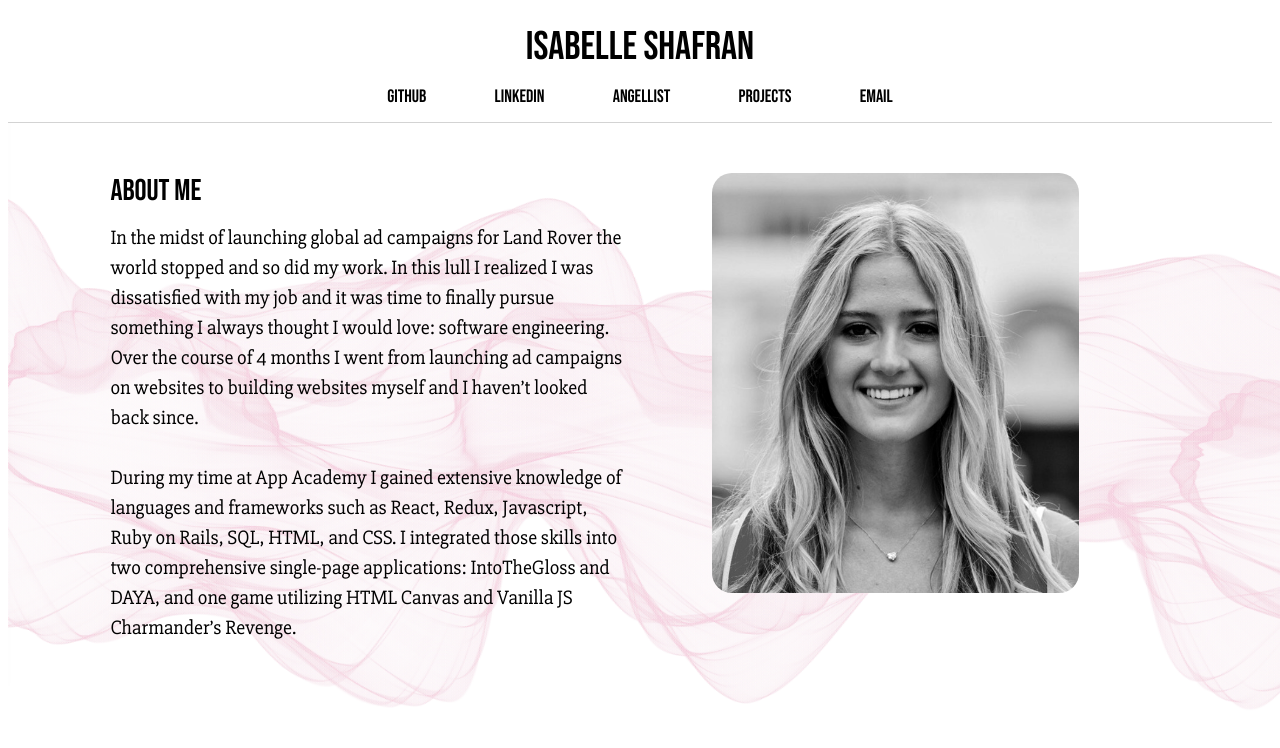
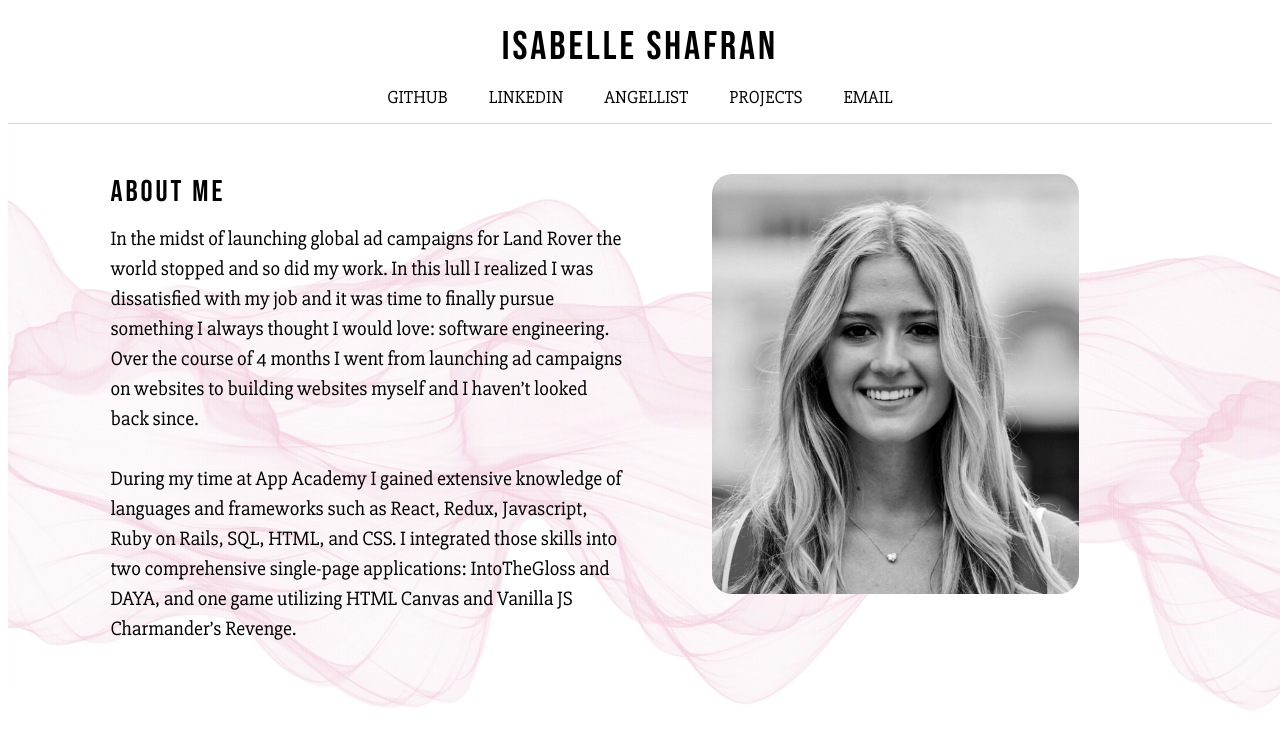
Before and after one commit to Isabelleshafran/isabelle, a React (Create React App) app: page /#/ in a window 1280 px wide. Shown: the top 748 px of the page. Built offline with nearby package versions, Linux system fonts and the light colour scheme.

Commit message:
update styling

```diff
--- a/src/components/navbar.js
+++ b/src/components/navbar.js
@@ -9,11 +9,11 @@ const Navbar = () => {
         <Link to={'/'}><div className="isabelle">ISABELLE SHAFRAN</div></Link>
 
         <div className="links">
-          <a target="_blank" rel="noreferrer" href="http://www.github.com/isabelleshafran">Github</a>
-          <a target="_blank" rel="noreferrer" href="https://www.linkedin.com/in/isabelleshafran/">Linkedin</a>
-          <a target="_blank" rel="noreferrer" href="https://angel.co/u/isabelle-shafran">AngelList</a>
-          <Link to={'/projects'}>Projects</Link>
-          <a target="_blank" rel="noreferrer" href="mailto:isabelle.shafran@gmail.com">Email</a>
+          <a target="_blank" rel="noreferrer" href="http://www.github.com/isabelleshafran">GITHUB</a>
+          <a target="_blank" rel="noreferrer" href="https://www.linkedin.com/in/isabelleshafran/">LINKEDIN</a>
+          <a target="_blank" rel="noreferrer" href="https://angel.co/u/isabelle-shafran">ANGELLIST</a>
+          <Link to={'/projects'}>PROJECTS</Link>
+          <a target="_blank" rel="noreferrer" href="mailto:isabelle.shafran@gmail.com">EMAIL</a>
         </div>
       </div>
     );
--- a/src/stylesheets/navbar.scss
+++ b/src/stylesheets/navbar.scss
@@ -8,6 +8,8 @@
 .isabelle {
     color: black;
     font-family: "Bebas Neue";
+    letter-spacing: 3px;
+
     font-size: 40px;
     display: flex;
     margin-bottom: 15px;
@@ -16,7 +18,8 @@
 
 
 .links {
-    font-family: "Bebas Neue";
+    font-family: "Slabo 27px";
+
     display: flex;
     flex-direction: row;
     justify-content: space-between;
@@ -37,6 +40,5 @@ a {
 }
 .links > a:hover {
     font-weight: bold;
-    text-decoration: underline;
-    color: #edccda;
+    color: #D27FA1;
 }
--- a/src/stylesheets/projects.scss
+++ b/src/stylesheets/projects.scss
@@ -2,7 +2,7 @@
     display: flex;
     flex-direction: column;
     align-items: center;
-    margin-left: 1%;
+    width: 90%;
     margin-bottom: 3%;
     border: 8px solid #fcf5f8;
 
@@ -11,39 +11,27 @@
 
 .projects {
     display: flex;
-    flex-direction: row;
+    flex-direction: column;
     overflow-x: auto;
+    align-items: center;
 }
 
 .intothegloss {
     justify-content: center;
 }
 
-.projects::-webkit-scrollbar-track {
-  -webkit-box-shadow: inset 0 0 6px white;
-  background-color: #F5F5F5;
-}
-
-.projects::-webkit-scrollbar{
-  width: 3px;
-  background-color: #F5F5F5;
-
-}
-
-.projects::-webkit-scrollbar-thumb{
-    background-color: rgb(216, 215, 215);
-    border-radius: 30px;
-}
 
 .headers {
-        font-size: 30px;
+    font-size: 30px;
     font-family: "Bebas Neue";
+    letter-spacing: 3px;
     color: black;
     margin-top: 25px;
 }
 
 .headers:hover {
-       font-weight: bold;
+    font-weight: bold;
+      color: #D27FA1;
 }
 
 span {
--- a/src/stylesheets/splash.scss
+++ b/src/stylesheets/splash.scss
@@ -11,10 +11,6 @@
 
 }
 
-.splash {
-    // overflow: auto;
-}
-
 .splash_image {
     position: absolute;
     width: 100vw;
@@ -26,8 +22,9 @@
     display: flex;
     margin-left: 8%;
     margin-top: 50px;
+    // font-family: "Slabo 27px";
+    letter-spacing: 3px;
     font-family: "Bebas Neue";
-
     position: absolute;
     font-size: 30px;
 }
```
Also changed, not shown: 1 other file (tests, documents, lock files or other folders).
